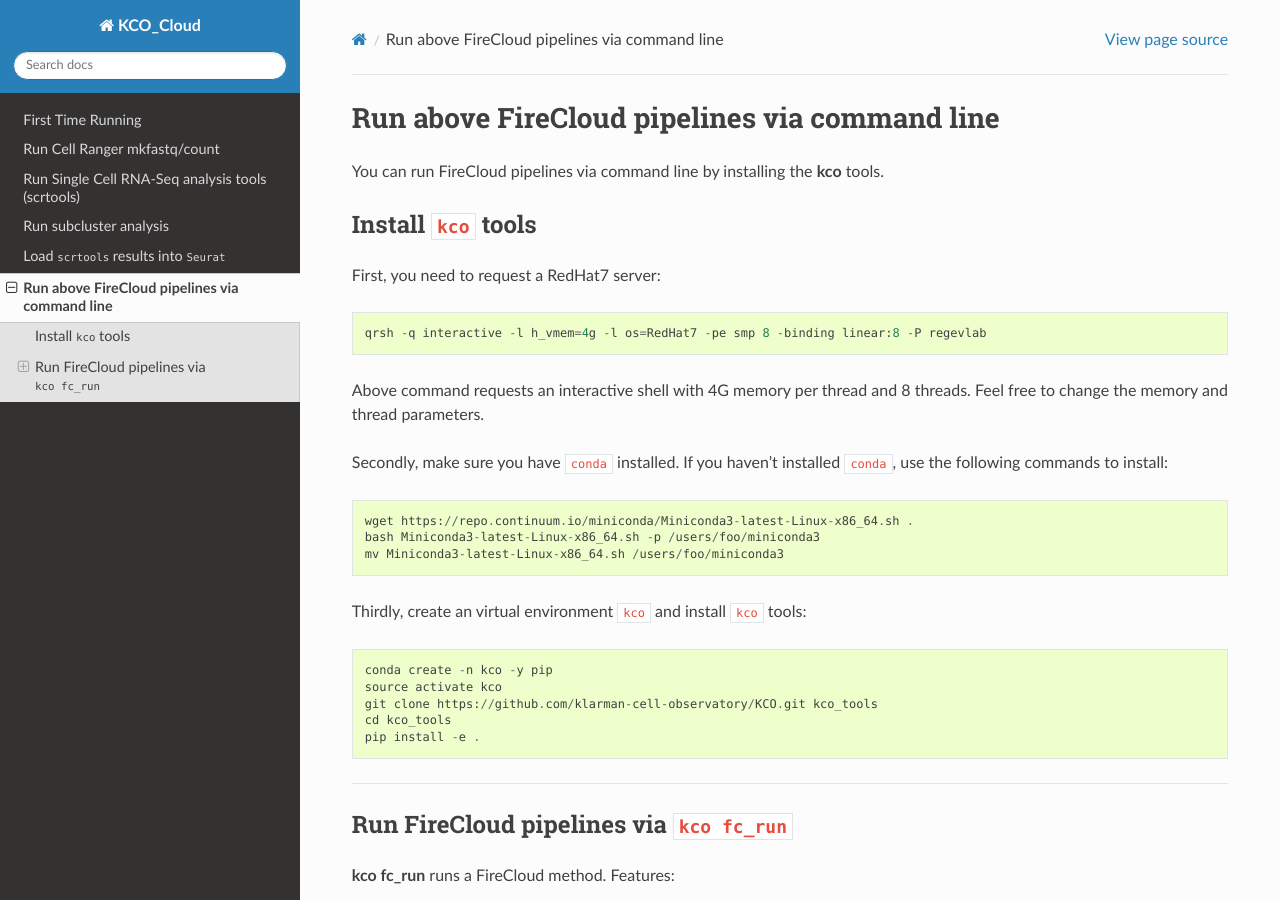
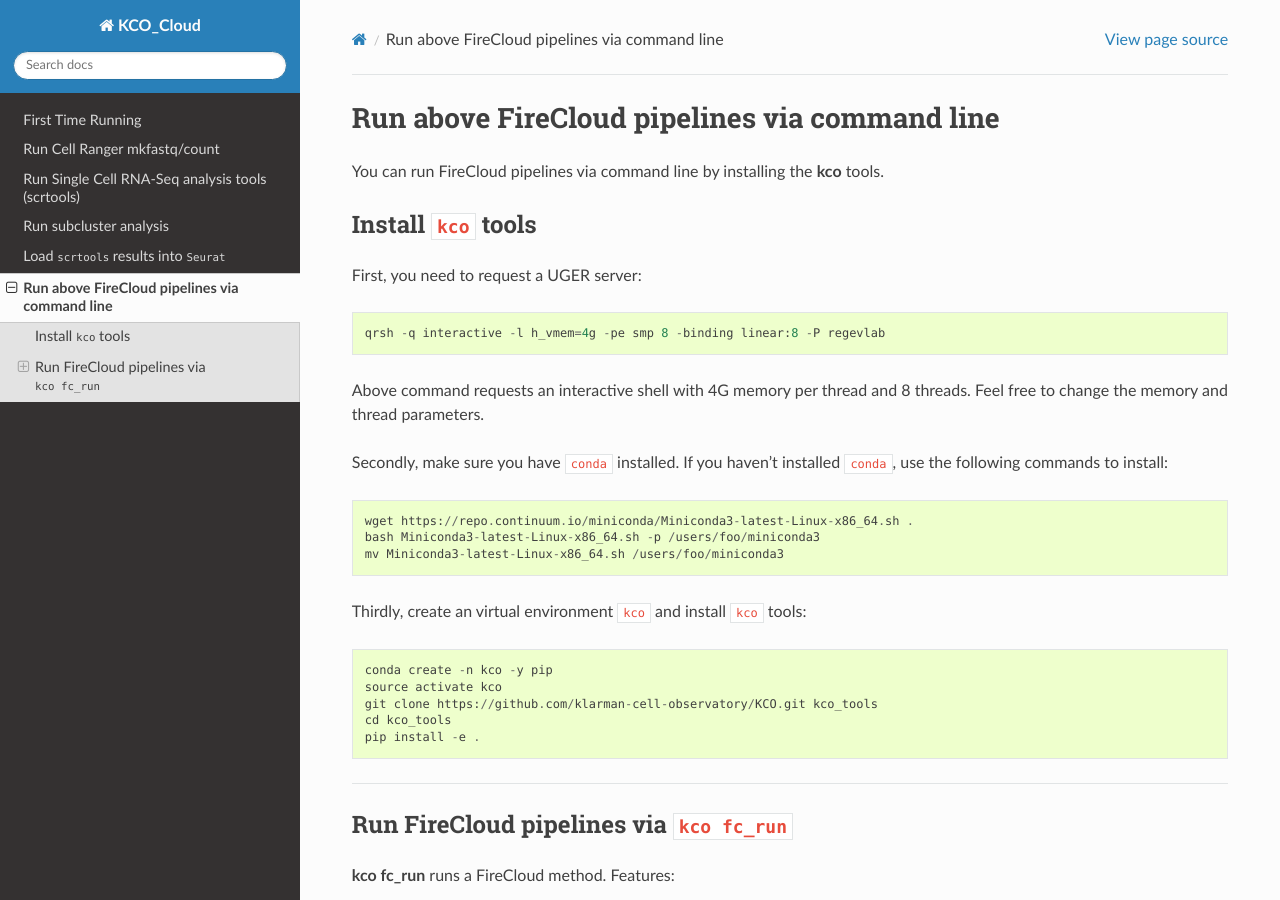
Before and after one commit to lilab-bcb/cumulus, a Sphinx documentation site: the page built from docs/command_line.rst, in a window 1280 px wide and 900 px high. Built offline with Sphinx 7.4.7 and the Read the Docs theme 2.0.0, drawn with Linux system fonts in a browser that asks for light colours.

Commit message:
Users do not need a RedHat 7 server

```diff
--- a/docs/command_line.rst
+++ b/docs/command_line.rst
@@ -6,9 +6,9 @@ You can run FireCloud pipelines via command line by installing the **kco** tools
 Install ``kco`` tools
 ^^^^^^^^^^^^^^^^^^^^^
 
-First, you need to request a RedHat7 server::
+First, you need to request a UGER server::
 
-	qrsh -q interactive -l h_vmem=4g -l os=RedHat7 -pe smp 8 -binding linear:8 -P regevlab
+	qrsh -q interactive -l h_vmem=4g -pe smp 8 -binding linear:8 -P regevlab
 
 Above command requests an interactive shell with 4G memory per thread and 8 threads. Feel free to change the memory and thread parameters.
 
```
